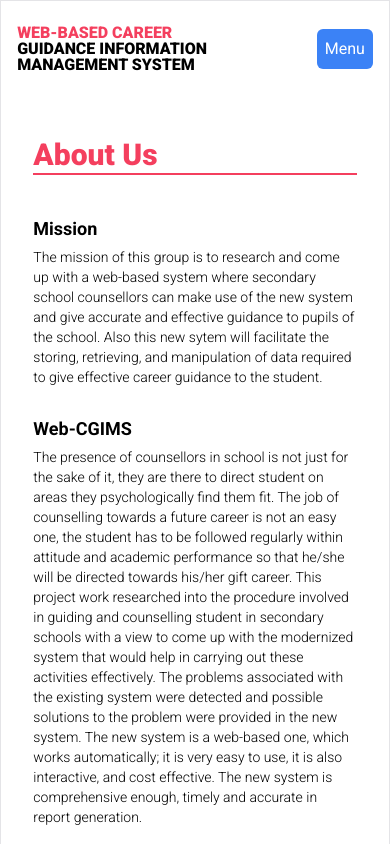
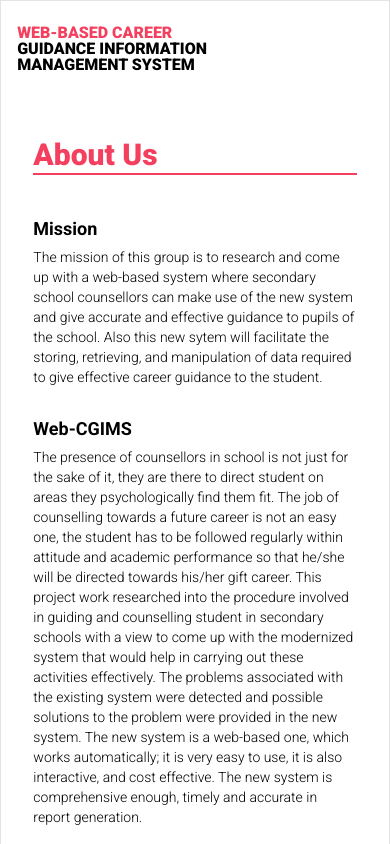
Before and after one commit to LifeOf97/undergrad, a Vue app in the folder frontend/: page /aboutus in a window 390 px wide. Shown: the top 844 px of the page. Built offline with nearby package versions, Linux system fonts and the light colour scheme.

Commit message:
Made top nav on mobile devices more responsive.

```diff
--- a/frontend/src/components/AppTopNav.vue
+++ b/frontend/src/components/AppTopNav.vue
@@ -2,15 +2,23 @@
     <div class="w-full z-50">
 
         <div ref="topnav" class="w-11/12 mx-auto flex items-center justify-between bg-transparent py-6 z-10 md:py-8 md:w-10/12">
+
+            <div>
                 <AppTextLogo :color="'rose'" />
+            </div>
 
 
-            <div class="flex gap-2">
+            <div :class="menu ? 'scale-100 opacity-100':'scale-0 opacity-0'" class="absolute top-0 left-0 flex flex-col items-center justify-between bg-white/70 backdrop-blur h-44 shadow-lg w-full duration-150 md:shadow-none md:flex-none md:relative md:top-0 md:contents">
 
-                <button @click="menu = !menu" class="p-2 bg-blue-500 text-white rounded-md cursor-pointer outline-none hover:bg-blue-600 md:hidden">Menu</button>
+                <!-- start nav of close btn -->
+                <button @click.prevent="menu = !menu" class="cursor-pointer pt-4 outline-none md:hidden">
+                    <svg v-if="menu" class="w-10 h-10 fill-slate-700" viewBox="0 0 24 24" xmlns="http://www.w3.org/2000/svg">
+                        <path d="M17.59 5L12 10.59L6.41 5L5 6.41L10.59 12L5 17.59L6.41 19L12 13.41L17.59 19L19 17.59L13.41 12L19 6.41L17.59 5Z"></path>
+                    </svg>
+                </button>
+                <!-- end nav of close btn -->
 
-                <div :class="menu ? 'opacity-100 translate-y-20':'opacity-0 -translate-y-40'" class="absolute top-0 left-0 w-full duration-300 md:relative md:top-0 md:contents">
-                    <div class="flex gap-2 justify-end bg-white p-4 w-full md:p-0 md:bg-transparent">
+                <div class="flex flex-col gap-2 justify-end items-center p-4 w-full md:flex-row md:p-0 md:bg-transparent">
                     <div class="flex gap-2">
                         <router-link :to="getCurrentRouteName == 'home' ? {name: 'aboutus'} : {name: 'home'}" class="text-sm text-slate-700 font-bold rounded-md border border-rose-600 py-2 px-4 tracking-wide transition-all duration-200 capitalize hover:bg-rose-600 hover:text-white">{{ getCurrentRouteName == 'home' ? 'about':'home' }}</router-link>
                         <a href="https://web-cgims.herokuapp.com/admin" target="_blank" class="text-sm text-slate-700 font-bold rounded-md border border-rose-600 py-2 px-4 tracking-wide transition-all duration-200 capitalize hover:bg-rose-600 hover:text-white">Admin</a>
@@ -22,7 +30,14 @@
                 </div>
             </div>
 
-            </div>
+
+            <button @click.prevent="menu = !menu" class="cursor-pointer outline-none md:hidden">
+                <svg class="w-10 h-10 fill-slate-700" viewBox="0 0 24 24" fill="none" xmlns="http://www.w3.org/2000/svg">
+                    <path d="M21 18H3V16H21V18ZM21 13H3V11H21V13ZM21 8H3V6H21V8Z"></path>
+                </svg>
+            </button>
+
+
         </div>
 
     </div>
@@ -58,5 +73,16 @@
             else return "student"
         },
     },
+    methods: {
+        closeNav(e) {
+            if (!this.$el.contains(e.target)) {
+                this.menu = false;
+                console.log(this.menu)
+            }
+        },
+    },
+    mounted() {
+        document.addEventListener("click", this.closeNav)
+    },
 }
 </script>
```
Lines whose indentation alone changed are shown as unchanged.
